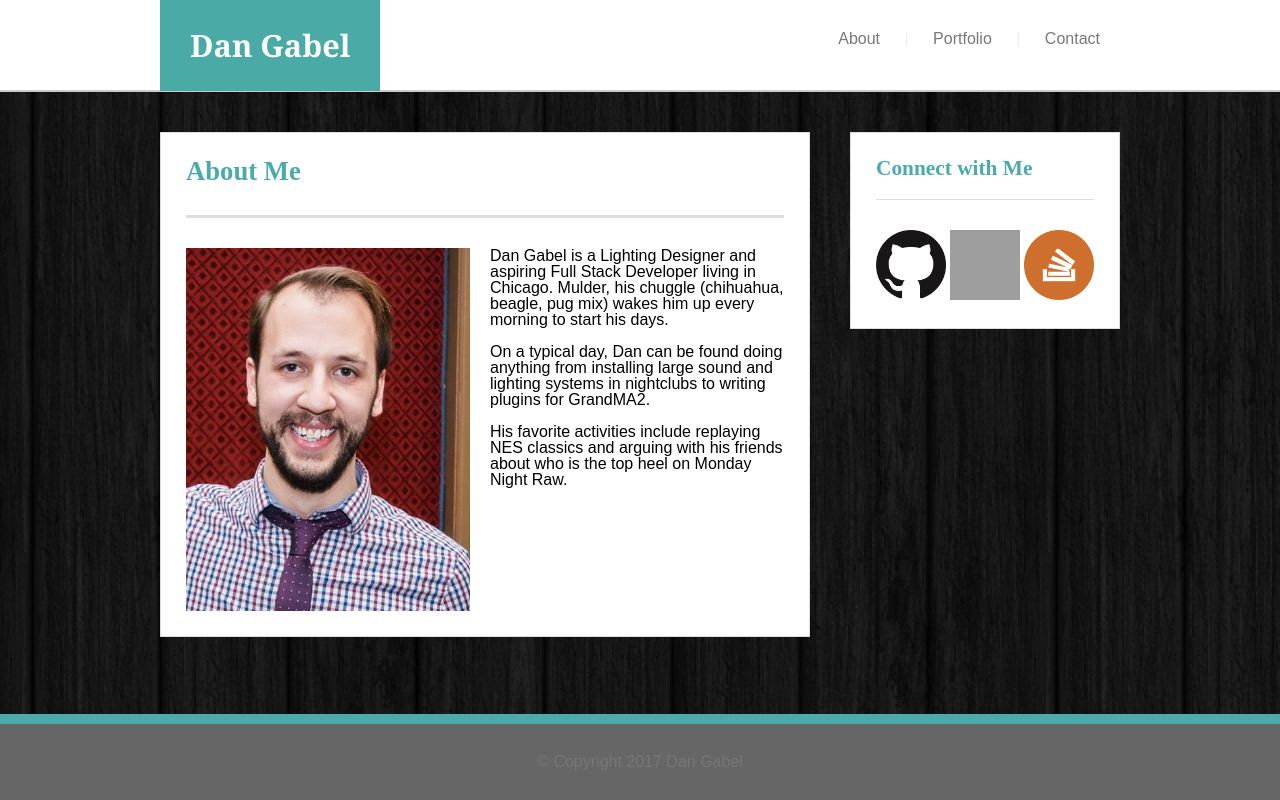
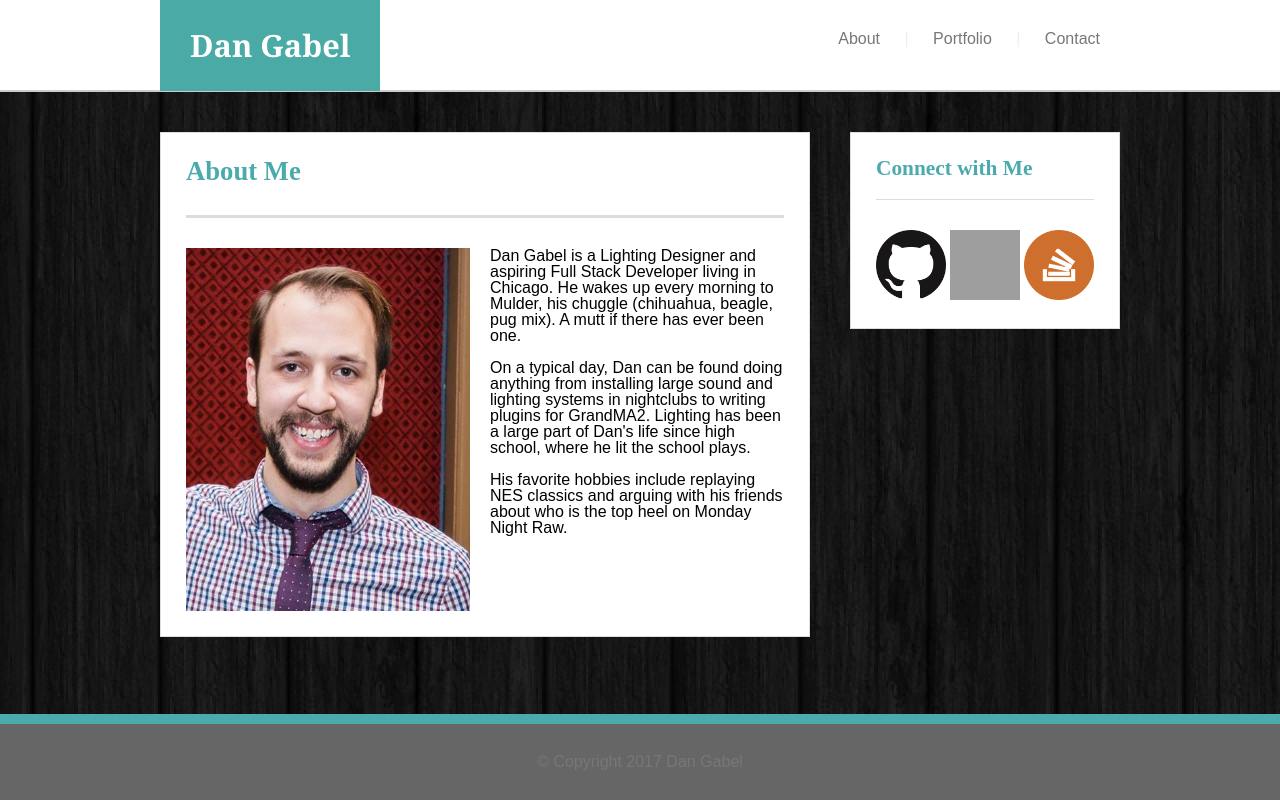
Before and after one commit to dangnabit/Basic-Portfolio, a PHP site: page / in a window 1280 px wide. Run offline with PHP 8.4, Linux system fonts and the light colour scheme; grey boxes are pictures that could not be loaded.

Commit message:
Fixed Button, expanded About Me

```diff
--- a/assets/css/style.css
+++ b/assets/css/style.css
@@ -42,10 +42,12 @@ p {
   font-size: 23pt;
   font-weight: bold;
 }
-.wrapper{
+
+
+/*.wrapper {
   min-height: 100%;
+}*/
 
-}
 header {
   position: relative;
   top: 0;
@@ -161,9 +163,11 @@ section {
   background: #ffffff;
   padding: 0;
 }
-.push{
+
+.push {
   height: 180px;
 }
+
 #footer {
   font-family: 'Arial', 'Helvetica Neue', Helvetica, sans-serif;
   background: #666666;
@@ -252,7 +256,6 @@ div.port {
   display: inline;
   overflow: auto;
   margin-bottom: 40px;
-
 }
 
 .portimg {
@@ -276,14 +279,14 @@ h4 {
   padding-bottom: 20px;
 }
 
-h4:hover{
+h4:hover {
   background: #ffffff;
   color: #4aaaac;
   border-style: solid;
   border-color: #4aaaac;
   border-width: 3px;
+  box-sizing: border-box;
 }
-
 
 .port.portl {
   float: left;
--- a/contact.html
+++ b/contact.html
@@ -42,7 +42,7 @@
             <br>
             <textarea class="message" type="text" name="message" value=""></textarea>
             <br>
-            <input class="button" type="submit" value="Submit">
+            <button class="button">Submit</button>
           </form>
         </div>
       </section>
--- a/index.html
+++ b/index.html
@@ -31,15 +31,15 @@
         <div id="about">
           <img id="headshot" alt="A picture of Dan." src="assets/images/headshot.png">
           <p>
-            Dan Gabel is a Lighting Designer and aspiring Full Stack Developer living in Chicago. Mulder, his chuggle (chihuahua, beagle, pug mix) wakes him up every morning to start his days.
+            Dan Gabel is a Lighting Designer and aspiring Full Stack Developer living in Chicago. He wakes up every morning to Mulder, his chuggle (chihuahua, beagle, pug mix). A mutt if there has ever been one.
           </p>
           <br>
           <p>
-            On a typical day, Dan can be found doing anything from installing large sound and lighting systems in nightclubs to writing plugins for GrandMA2.
+            On a typical day, Dan can be found doing anything from installing large sound and lighting systems in nightclubs to writing plugins for GrandMA2. Lighting has been a large part of Dan's life since high school, where he lit the school plays.
           </p>
           <br>
           <p>
-            His favorite activities include replaying NES classics and arguing with his friends about who is the top heel on Monday Night Raw.
+            His favorite hobbies include replaying NES classics and arguing with his friends about who is the top heel on Monday Night Raw.
           </p>
           <br>
         </div>
```
Lines whose indentation alone changed are shown as unchanged.
